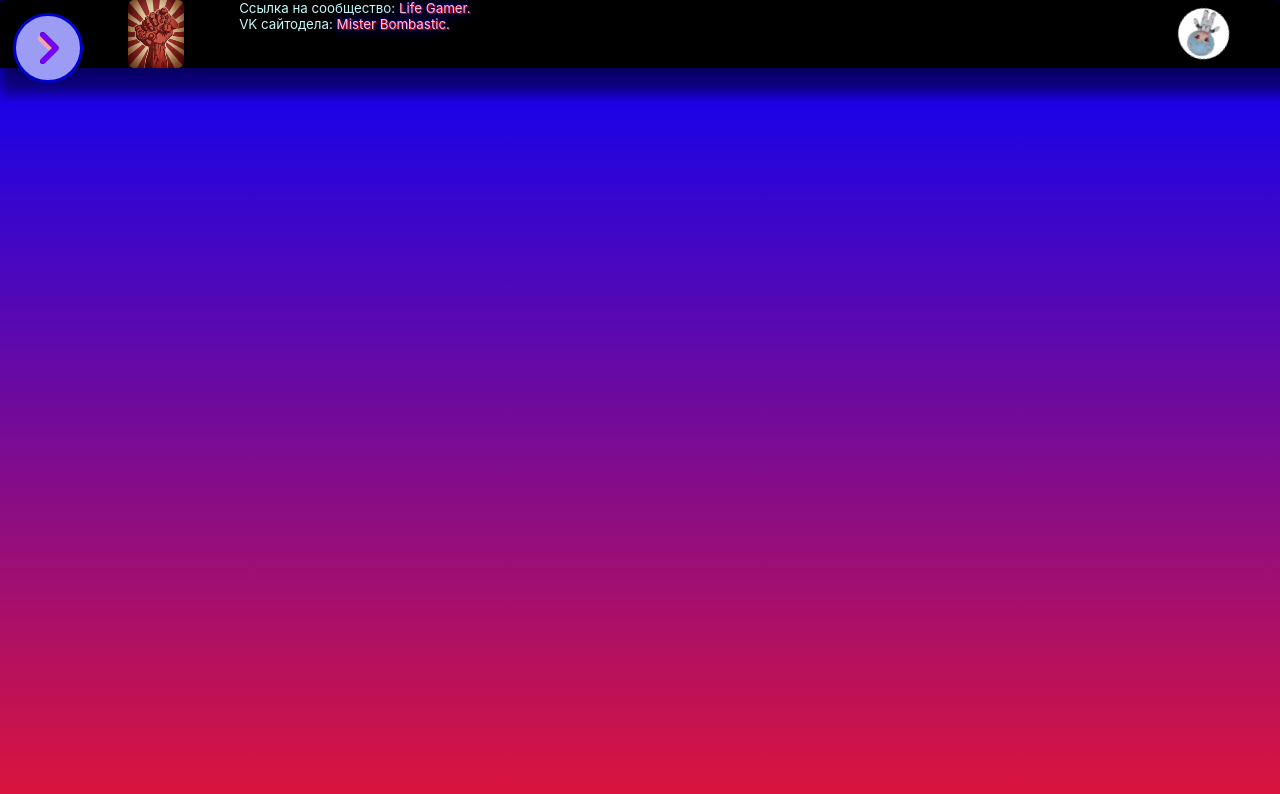
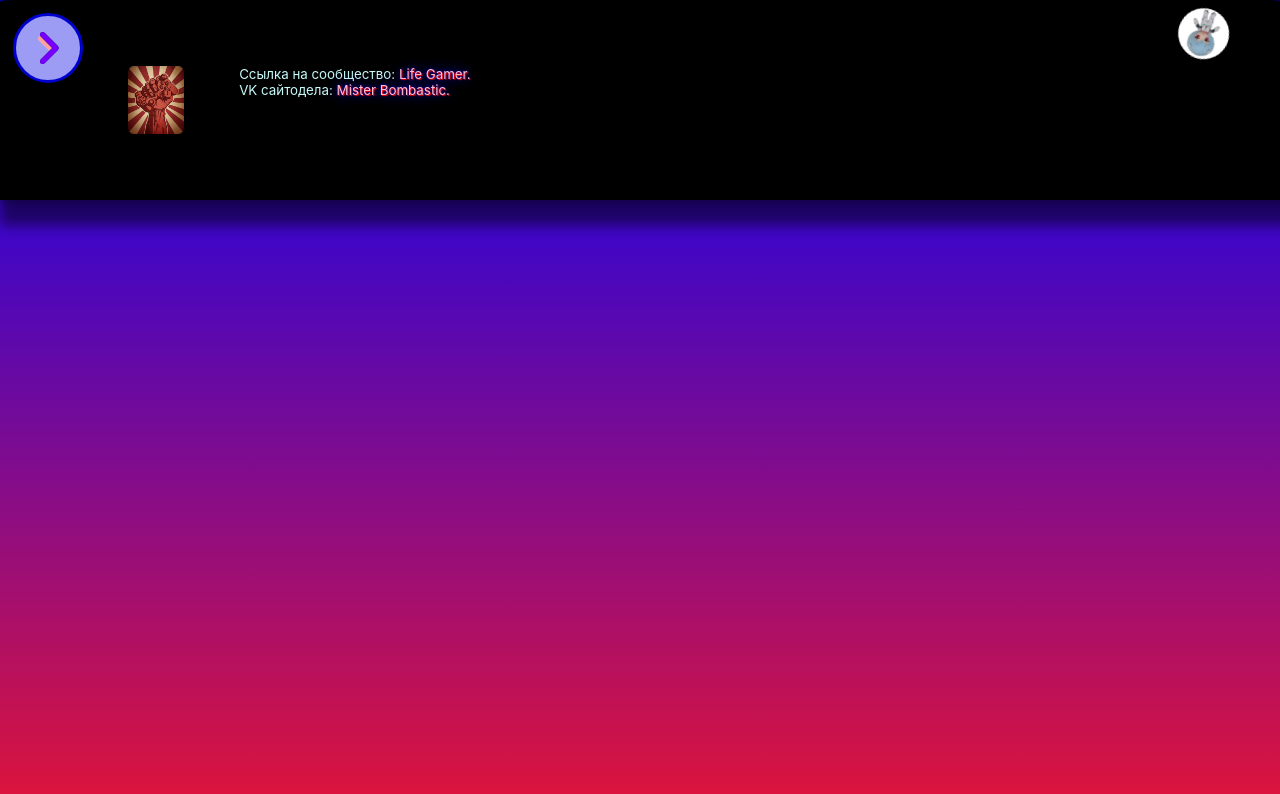
Before and after one commit to Diesfingers228/LifeGamer, a React (Create React App) app in the folder my-app/: page /info in a window 1280 px wide. Shown: the top 794 px of the page. Built offline with nearby package versions, Linux system fonts and the light colour scheme.

Commit message:
Life Gamer

```diff
--- a/my-app/src/AppMobileMaxpx.css
+++ b/my-app/src/AppMobileMaxpx.css
@@ -357,7 +357,7 @@
       display: flex;
       align-items: center;
       width: 100%;
-      height: 25%;
+      height: 200px
     }
 
     .footer-content {
```
